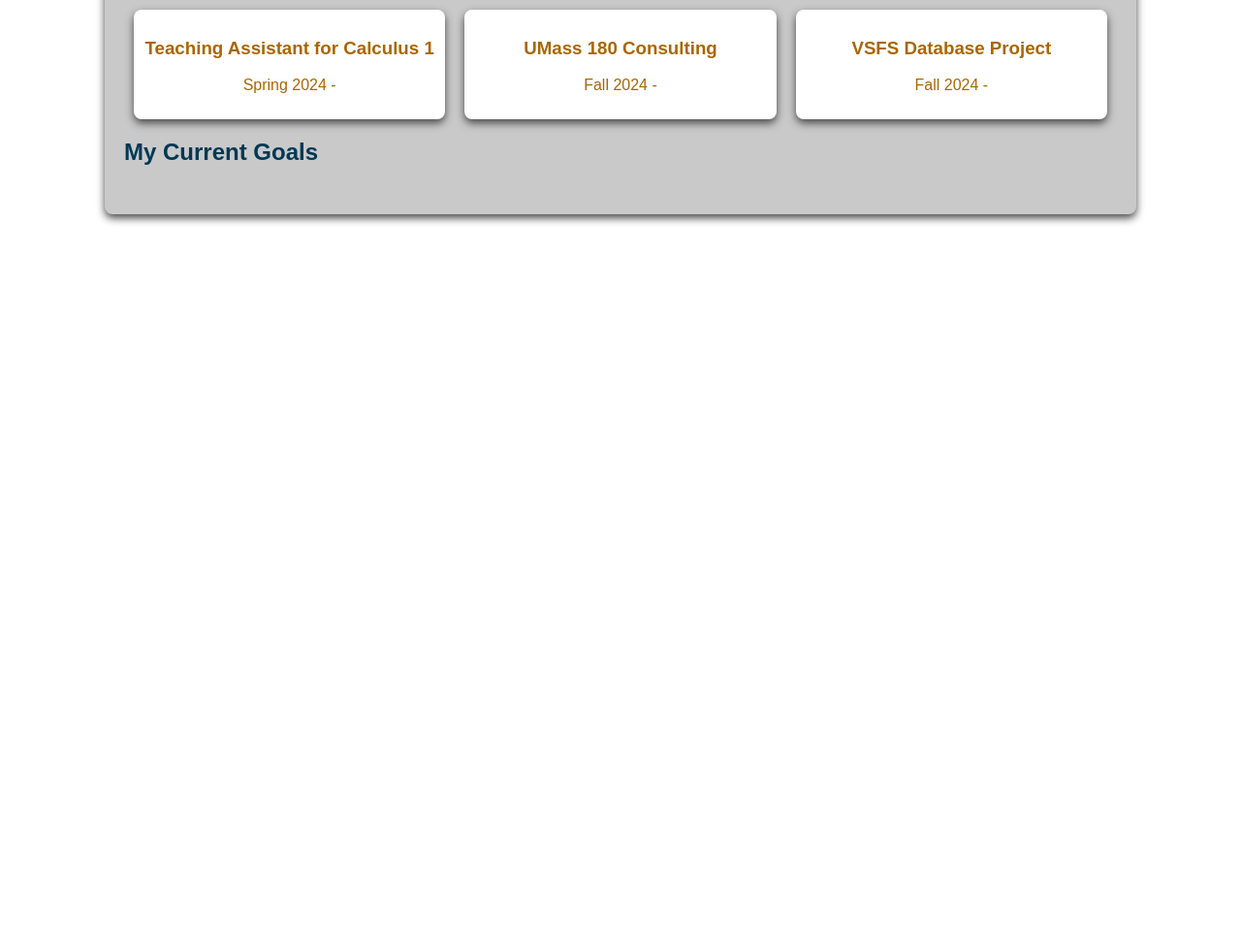
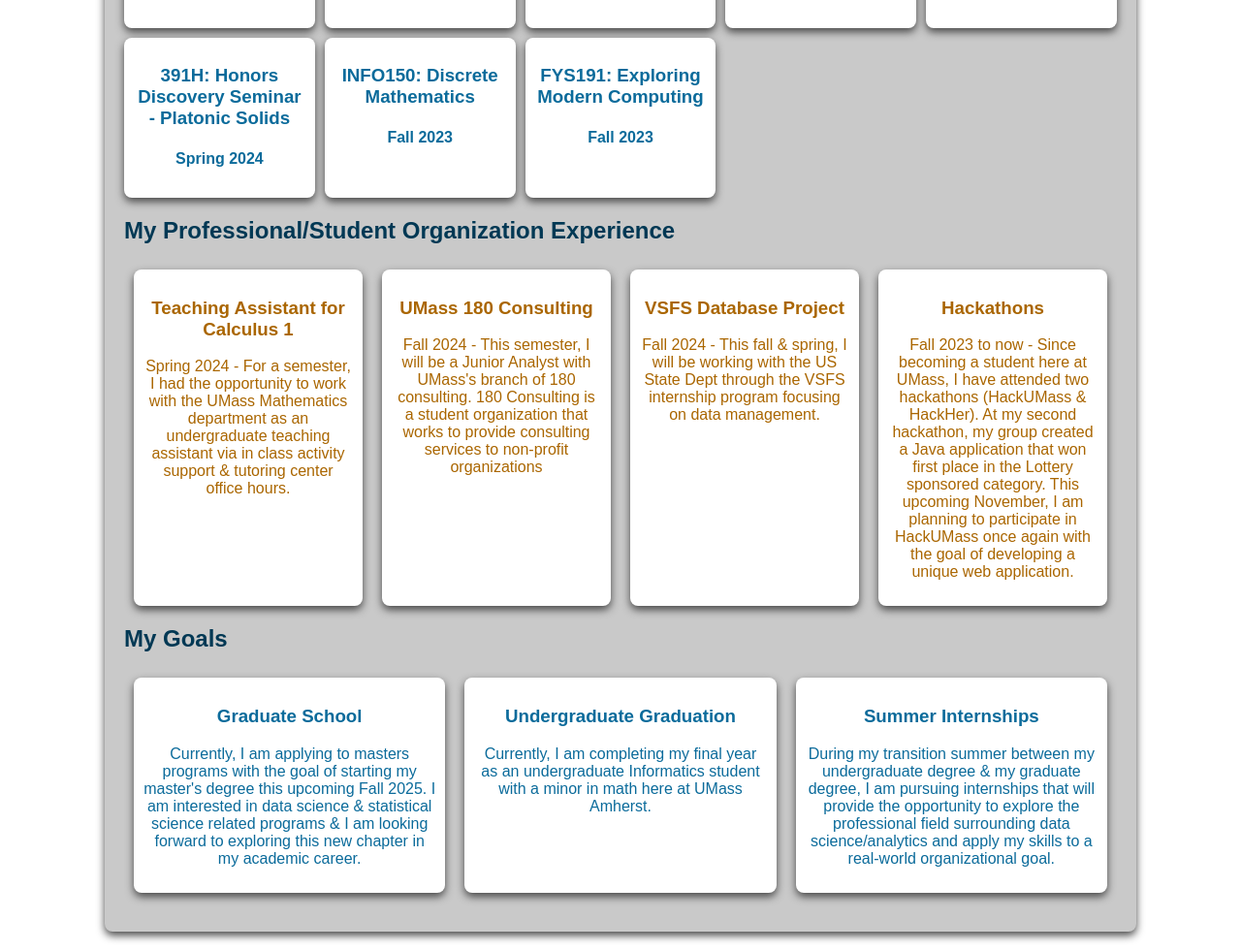
Before and after one commit to lizedminster/Personal-Website, a website: page docs/index.html in a window 1280 px wide. Shown: the part 1808-2789 px from the top of the page at 97% size. Before the commit the page ends 2049 px from the top, so only its background shows below. Drawn offline with Linux system fonts and the light colour scheme.

Commit message:
Massive text addition
This is not a strong code addition (except for some minor css changes), but is instead the text portions of the goals, professionals, & researches sections of the webpage.

```diff
--- a/docs/index.html
+++ b/docs/index.html
@@ -61,9 +61,11 @@
             <ul>
                 <li>
                     <h3>OSS Volunteer Engagement</h3>
+                    <p>Spring 2024 - For a semester, I worked with the UMass Public Policy department to explore & visualize the relationship between volunteer sabbaticals & success in the Apache incubator program for open source software projects. This project was a continuation of previous studies looking at different factors affecting volunteer retention in OSS incubating projects. We used commit records as our representation of activity & the Bayesian change-point R package to highlight significant changes in that work activity. Based on our visualizations & statistical tests, this definition of sabbaticals's presence is not strongly correlated with success in the apache incubator program. Further exploration will include using email records to define which dips & returns in productivity were intentional sabbaticals & which were undefined breaks to decrease the noise in our data. </p>
                 </li>
                 <li>
                     <h3>Forward Mode Automatic Differentiation</h3>
+                    <p>Summer 2024 - As a part of the UMass CICS URV program, I had the opportunity to work with Kunjal Panchal to research, profile, & appraise the new PyTorch Forward Mode Automatic Differentiation Beta version. We used Google Collab's GPUs to train the regular-sized BERT model using the new Beta version of the FW AD, the old Alpha version of the FW AD, and the standard reverse mode ad so that the changes could be compared for their effectiveness. We profiled the memory usage of each auto diff method, tracked the accuracy, & determined the convergence time. Our conclusions were that there were significant improvements in both accuracy & memory usage between the alpha & the beta versions, but both models still perform worse than the backprop option. Further testing could include using a smaller model with less parameters for testing.</p>
                 </li>
             </ul>
         </section>
@@ -172,20 +174,38 @@
             <ul>
                 <li>
                     <h3>Teaching Assistant for Calculus 1</h3>
-                    <p>Spring 2024 - </p>
+                    <p>Spring 2024 - For a semester, I had the opportunity to work with the UMass Mathematics department as an undergraduate teaching assistant via in class activity support & tutoring center office hours.</p>
                 </li>
                 <li>
                     <h3>UMass 180 Consulting</h3>
-                    <p>Fall 2024 - </p>
+                    <p>Fall 2024 - This semester, I will be a Junior Analyst with UMass's branch of 180 consulting. 180 Consulting is a student organization that works to provide consulting services to non-profit organizations</p>
                 </li>
                 <li>
                     <h3>VSFS Database Project</h3>
-                    <p>Fall 2024 - </p>
+                    <p>Fall 2024 - This fall & spring, I will be working with the US State Dept through the VSFS internship program focusing on data management.</p>
+                </li>
+                <li>
+                    <h3>Hackathons</h3>
+                    <p>Fall 2023 to now - Since becoming a student here at UMass, I have attended two hackathons (HackUMass & HackHer). At my second hackathon, my group created a Java application that won first place in the Lottery sponsored category. This upcoming November, I am planning to participate in HackUMass once again with the goal of developing a unique web application.</p>
                 </li>
             </ul>
         </section>
         <section id="Goals">
-            <h2>My Current Goals</h2>
+            <h2>My Goals</h2>
+            <ul>
+                <li>
+                    <h3>Graduate School</h3>
+                    <p>Currently, I am applying to masters programs with the goal of starting my master's degree this upcoming Fall 2025. I am interested in data science & statistical science related programs & I am looking forward to exploring this new chapter in my academic career.</p>
+                </li>
+                <li>
+                    <h3>Undergraduate Graduation</h3>
+                    <p>Currently, I am completing my final year as an undergraduate Informatics student with a minor in math here at UMass Amherst.</p>
+                </li>
+                <li>
+                    <h3>Summer Internships</h3>
+                    <p>During my transition summer between my undergraduate degree & my graduate degree, I am pursuing internships that will provide the opportunity to explore the professional field surrounding data science/analytics and apply my skills to a real-world organizational goal.</p>
+                </li>
+            </ul>
         </section>
     </div>
 </body>
--- a/docs/main.css
+++ b/docs/main.css
@@ -234,3 +234,26 @@
 .sort-controls button:hover {
     background-color: #aa6600;
 }
+
+#Goals ul {
+    display: flex;
+    justify-content: space-between;
+    list-style: none;
+    padding: 0;
+}
+
+#Goals li {
+    flex: 1;
+    text-align: center;
+    padding: 10px;
+    margin: 0 10px;
+    color: #0b6b9b;
+    background-color: #ffffff;
+    border-radius: 8px;
+    box-shadow: 0 4px 8px #484848;
+}
+
+#Goals li:hover {
+    transform: scale(1.05);
+    color: #000000;
+}
```
